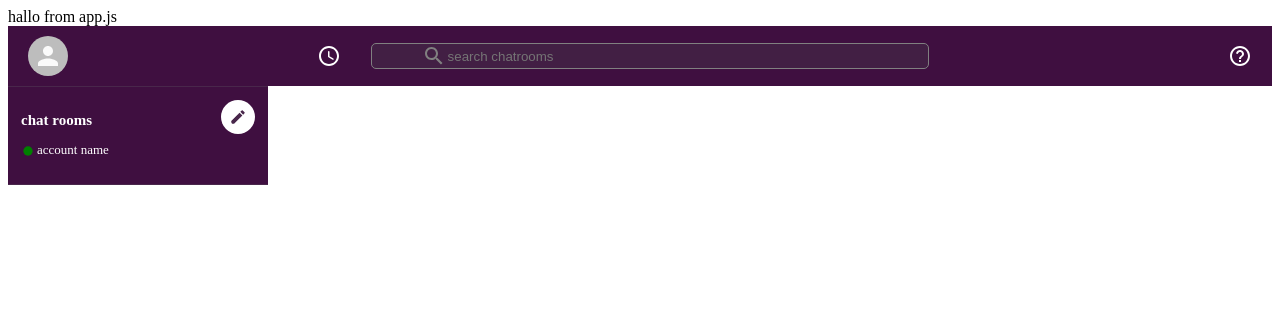
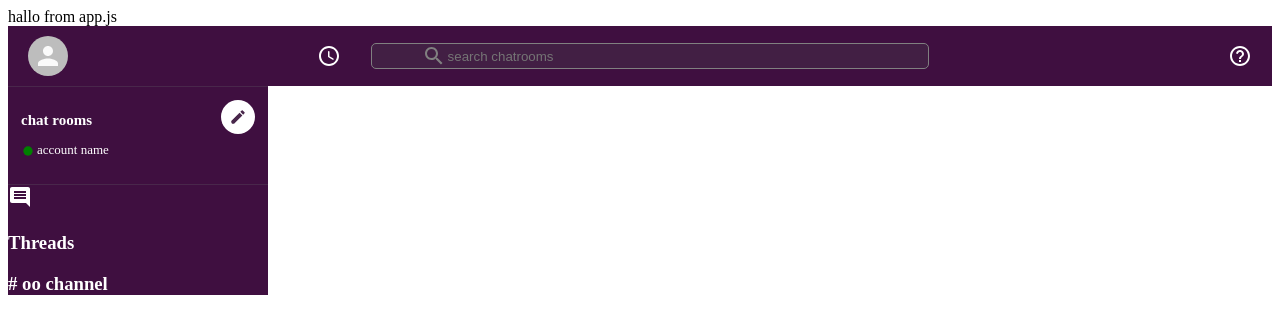
Before and after one commit to kirilllan/learning_from_tuts, a React (Create React App) app in the folder chat-app/: page / in a window 1280 px wide. Shown: the top 334 px of the page. Built offline with nearby package versions, Linux system fonts and the light colour scheme.

Commit message:
sidebaropt conditional props

```diff
--- a/chat-app/src/Sidebar.js
+++ b/chat-app/src/Sidebar.js
@@ -1,7 +1,10 @@
 import React from 'react'
 import "./sidebar.css";
+import SidebarOption from "./SidebarOption";
+
 import FiberManualRecordIcon from "@material-ui/icons/FiberManualRecordRounded";
 import CreateIcon from "@material-ui/icons/Create";
+import InsertCommentIcon from "@material-ui/icons/InsertComment";
 
 function Sidebar() {
   return (
@@ -16,6 +19,8 @@
         </div>
         <CreateIcon />
       </div>
+        <SidebarOption Icon={InsertCommentIcon} title="Threads" />
+        <SidebarOption title="oo channel" />
     </div>
   )
 }
--- /dev/null
+++ b/chat-app/src/SidebarOption.js
@@ -0,0 +1,14 @@
+import React from 'react'
+import "./sidebarOption.css";
+
+
+function SidebarOption({Icon, title}) {
+  return (
+    <div className="sidebarOption">
+      {Icon && <Icon className="sidebarOption__icon" />}
+      {Icon ? <h3>{title}</h3> : <h3><span className="sidebarOption__hash">#</span> {title}</h3>}
+    </div>
+  )
+}
+
+export default SidebarOption
```
Also changed, not shown: chat-app/src/sidebarOption.css (added).
